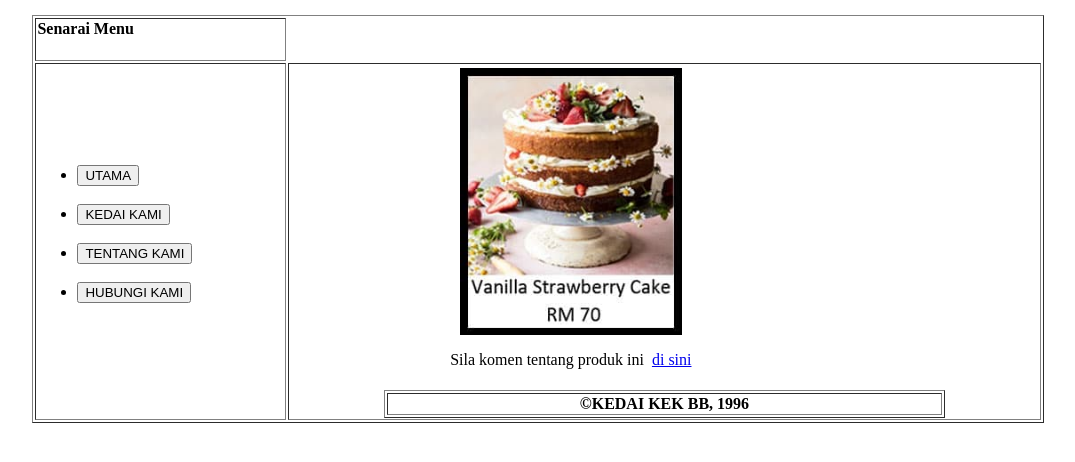
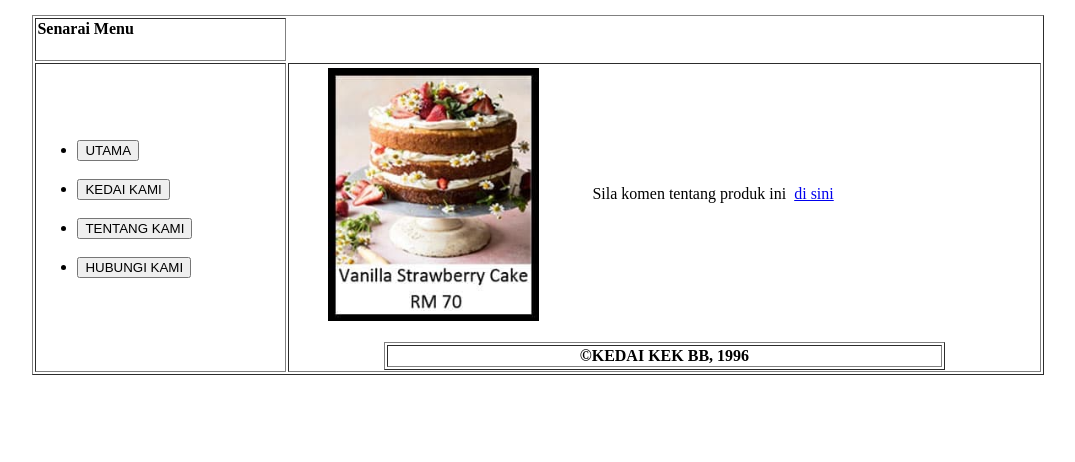
Before and after one commit to deanaamirra/KedaiKekCawan, a plain HTML site: page index.html in a window 1280 px wide. Shown: the part 80-542 px from the top of the page, without its empty margins (102-1177 px from the left). Drawn offline with Linux system fonts and the light colour scheme.

Commit message:
Update index.html

```diff
--- a/index.html
+++ b/index.html
@@ -38,10 +38,11 @@
           <table width="75%">
             <tr>
               <td align="center">
-                <img src="kek.jpg" width="40%">
+                <img src="kek.jpg" width="75%">
 
                 <br>
 
+                <td align="center">
                 <p>Sila komen tentang produk ini &nbsp;<a href="komen.html">di sini</a></p>
               </td>
             </tr>
```
